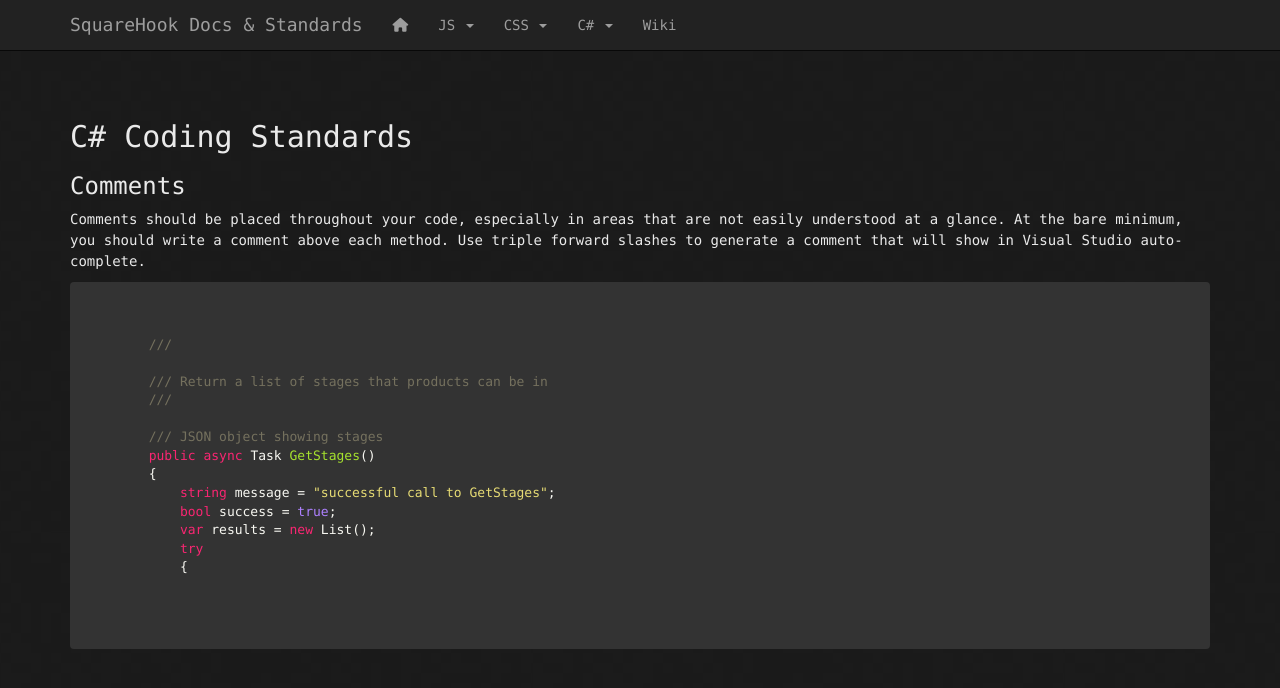
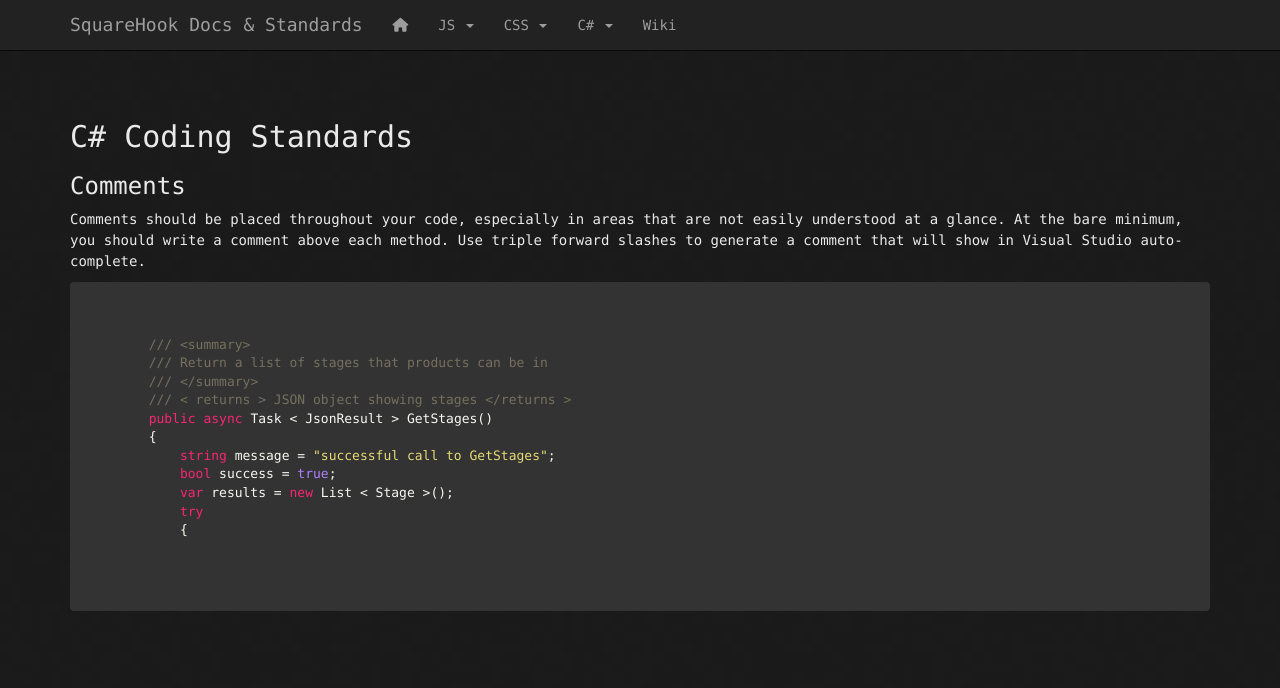
Before and after one commit to SquareHook/SquareHook.github.io, a Jekyll site: the page built from standards/csharp.html, in a window 1280 px wide. Shown: the top 688 px of the page. Built offline with Jekyll 4.4.1, drawn with Linux system fonts in a browser that asks for light colours; nearby versions of some CDN libraries.

Commit message:
Update csharp.html

```diff
--- a/standards/csharp.html
+++ b/standards/csharp.html
@@ -11,15 +11,15 @@ title: C# Coding Standards
 </p>
 <pre>
     <code class="C#">
-        /// <summary>
+        /// &lt;summary&gt;
         /// Return a list of stages that products can be in
-        /// </summary>
-        /// <returns>JSON object showing stages</returns>
-        public async Task<JsonResult> GetStages()
+        /// &lt;/summary&gt;
+        /// &lt; returns &gt; JSON object showing stages &lt;/returns &gt;
+        public async Task &lt; JsonResult &gt; GetStages()
         {
             string message = "successful call to GetStages";
             bool success = true;
-            var results = new List<Stage>();
+            var results = new List &lt; Stage &gt;();
             try
             {
     </code>
```
